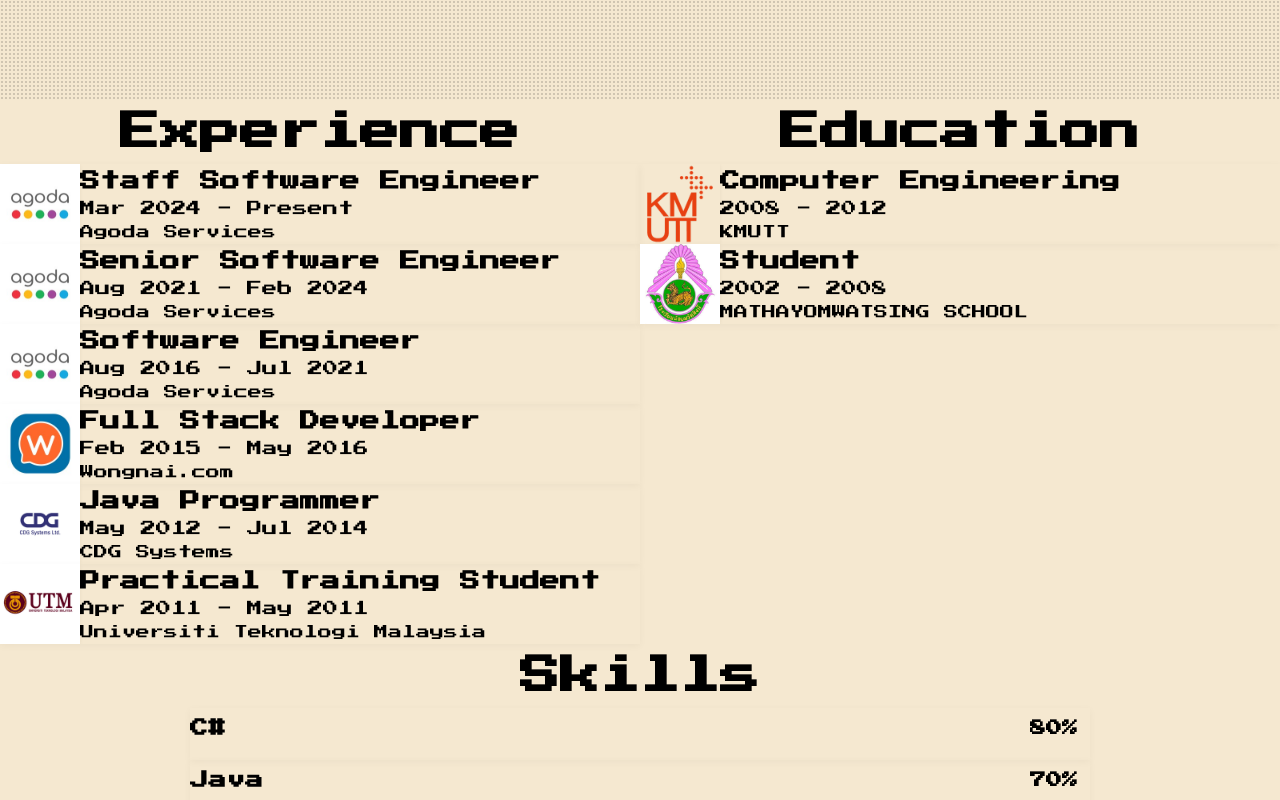
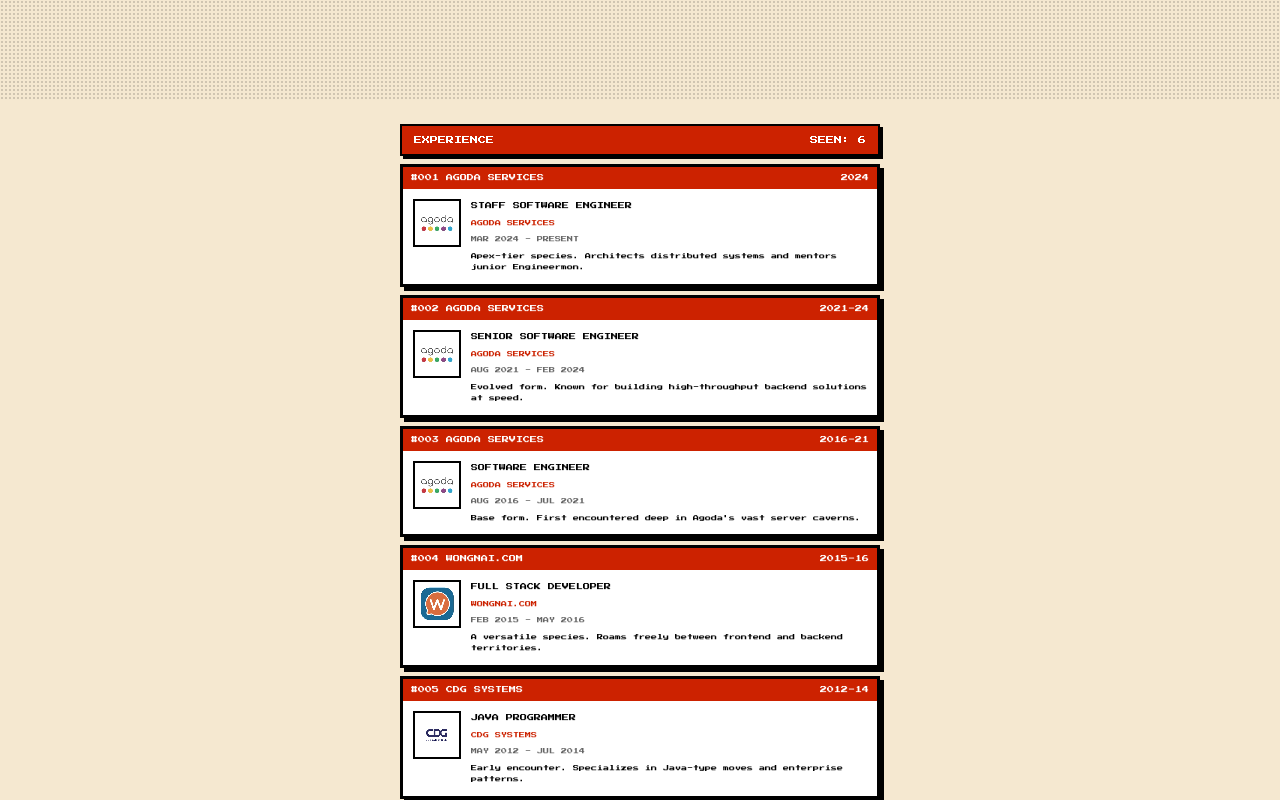
Before and after one commit to Akrawit/akrawit.github.io, a Next.js app: page / in a window 1280 px wide. Shown: the part 700-1500 px from the top of the page. Built offline with nearby package versions, Linux system fonts and the light colour scheme.

Commit message:
feat: experience section as Pokedex entries

```diff
--- a/pages/experience/experience.js
+++ b/pages/experience/experience.js
@@ -8,7 +8,8 @@
     company: "Agoda Services",
     url: "https://www.linkedin.com/company/agoda",
     imageSource: "/agoda.png",
-    alt: "agoda-logo"
+    alt: "agoda-logo",
+    flavor: "Apex-tier species. Architects distributed systems and mentors junior Engineermon."
   },
   {
     title: "Senior Software Engineer",
@@ -16,7 +17,8 @@
     company: "Agoda Services",
     url: "https://www.linkedin.com/company/agoda",
     imageSource: "/agoda.png",
-    alt: "agoda-logo"
+    alt: "agoda-logo",
+    flavor: "Evolved form. Known for building high-throughput backend solutions at speed."
   },
   {
     title: "Software Engineer",
@@ -24,7 +26,8 @@
     company: "Agoda Services",
     url: "https://www.linkedin.com/company/agoda",
     imageSource: "/agoda.png",
-    alt: "agoda-logo"
+    alt: "agoda-logo",
+    flavor: "Base form. First encountered deep in Agoda's vast server caverns."
   },
   {
     title: "Full Stack Developer",
@@ -32,7 +35,8 @@
     company: "Wongnai.com",
     url: "https://www.linkedin.com/company/wongnai.com/",
     imageSource: "/wongnai.png",
-    alt: "wongnai-logo"
+    alt: "wongnai-logo",
+    flavor: "A versatile species. Roams freely between frontend and backend territories."
   },
   {
     title: "Java Programmer",
@@ -40,7 +44,8 @@
     company: "CDG Systems",
     url: "https://www.linkedin.com/company/cdg-systems-cdgs-/",
     imageSource: "/cdgs.png",
-    alt: "cdgs-logo"
+    alt: "cdgs-logo",
+    flavor: "Early encounter. Specializes in Java-type moves and enterprise patterns."
   },
   {
     title: "Practical Training Student",
@@ -48,7 +53,8 @@
     company: "Universiti Teknologi Malaysia",
     url: "https://www.linkedin.com/school/universiti-teknologi-malaysia/",
     imageSource: "/utm.png",
-    alt: "utm-logo"
+    alt: "utm-logo",
+    flavor: "Rookie stage. Where skills were first put to the real-world test."
   }
 ];
 
@@ -59,7 +65,8 @@
     company: "KMUTT",
     url: "https://www.linkedin.com/school/kmutt/",
     imageSource: "/kmutt.png",
-    alt: "kmutt-logo"
+    alt: "kmutt-logo",
+    flavor: "Origin story. The place where the Engineermon journey first began."
   },
   {
     title: "Student",
@@ -67,45 +74,33 @@
     company: "MATHAYOMWATSING SCHOOL",
     url: "https://www.mws.ac.th/",
     imageSource: "/mws.jpg",
-    alt: "mws-logo"
+    alt: "mws-logo",
+    flavor: "Pre-evolution era. Before the coding journey had even started."
   }
 ];
 
 export default function Experience() {
   return (
-    <section className={styles.second}>
-      <div>
-        <h2>Experience</h2>
+    <section id="experience" className={styles.second}>
+      <div className={styles.sectionHeader}>
+        <span>EXPERIENCE</span>
+        <span>SEEN: {experienceData.length}</span>
+      </div>
       <ul className={styles.experiencelist}>
         {experienceData.map((data, index) => (
-            <ExperienceCard
-              key={index}
-              title={data.title}
-              period={data.period}
-              company={data.company}
-              url={data.url}
-              imageSource={data.imageSource}
-              alt={data.alt}
-            />
+          <ExperienceCard key={index} index={index} isEdu={false} {...data} />
         ))}
       </ul>
+
+      <div className={`${styles.sectionHeader} ${styles.sectionHeaderEdu}`}>
+        <span>EDUCATION</span>
+        <span>SEEN: {educationData.length}</span>
       </div>
-      <div>
-        <h2>Education</h2>
       <ul className={styles.experiencelist}>
         {educationData.map((data, index) => (
-            <ExperienceCard
-              key={index}
-              title={data.title}
-              period={data.period}
-              company={data.company}
-              url={data.url}
-              imageSource={data.imageSource}
-              alt={data.alt}
-            />
+          <ExperienceCard key={index} index={index} isEdu={true} {...data} />
         ))}
       </ul>
-      </div>
     </section>
   );
 }
--- a/pages/experience/experienceCard.js
+++ b/pages/experience/experienceCard.js
@@ -1,18 +1,32 @@
-import styles from "../../styles/Experience.module.css"
+import styles from "../../styles/Experience.module.css";
 
-export default function ExperienceCard(props) {
-    return (
-        <li className={styles.experience}>
-            <div>
-                <a href={props.url} target="_blank">
-                    <img src={props.imageSource} alt={props.alt} className={styles.logo} />
-                </a>
-            </div>
-            <div className={styles.experienceinfo}>
-                <span className={styles.title}>{props.title} </span>
-                <span>{props.period}</span>
-                <span>{props.company}</span>
-            </div>
-        </li>
-    )
-};
+export default function ExperienceCard({ title, period, company, imageSource, alt, flavor, index, isEdu }) {
+  const num = isEdu
+    ? `#E${String(index + 1).padStart(2, '0')}`
+    : `#${String(index + 1).padStart(3, '0')}`;
+
+  const years = period.match(/\d{4}/g) || [];
+  const yearDisplay = years.length <= 1
+    ? (years[0] || period)
+    : `${years[0]}-${years[years.length - 1].slice(2)}`;
+
+  return (
+    <li className={styles.entry}>
+      <div className={`${styles.entryHeader} ${isEdu ? styles.entryHeaderEdu : ''}`}>
+        <span>{num} {company.toUpperCase()}</span>
+        <span>{yearDisplay}</span>
+      </div>
+      <div className={styles.entryBody}>
+        <img src={imageSource} alt={alt} className={styles.logo} />
+        <div className={styles.entryText}>
+          <div className={styles.entryTitle}>{title.toUpperCase()}</div>
+          <div className={`${styles.entryCompany} ${isEdu ? styles.entryCompanyEdu : ''}`}>
+            {company.toUpperCase()}
+          </div>
+          <div className={styles.entryPeriod}>{period.toUpperCase()}</div>
+          {flavor && <div className={styles.entryFlavor}>{flavor}</div>}
+        </div>
+      </div>
+    </li>
+  );
+}
--- a/styles/Experience.module.css
+++ b/styles/Experience.module.css
@@ -1,140 +1,85 @@
 .second {
-  padding: var(--spacing-xl) var(--spacing-md);
-  display: grid;
-  grid-template-columns: repeat(auto-fit, minmax(350px, 1fr));
-  gap: var(--spacing-lg);
-  width: 100%;
-  max-width: 1400px;
-  margin: 0 auto;
-  background: var(--color-light);
-  position: relative;
+  background: var(--poke-bg);
+  padding: 24px 16px;
+  display: flex;
+  flex-direction: column;
+  align-items: center;
 }
 
-.second > div {
-  position: relative;
-  z-index: 1;
+.sectionHeader {
+  background: var(--poke-red);
+  color: var(--poke-white);
+  font-size: 8px;
+  padding: 6px 12px;
+  border: 2px solid var(--poke-black);
+  display: flex;
+  justify-content: space-between;
+  width: 100%;
+  max-width: 480px;
+  margin-bottom: 8px;
+  box-shadow: 3px 3px 0 var(--poke-black);
 }
 
-.second h2 {
-  font-size: clamp(1.75rem, 4vw, 2.5rem);
-  font-weight: 700;
-  margin-bottom: var(--spacing-lg);
-  color: var(--color-primary);
-  text-align: center;
+.sectionHeaderEdu {
+  background: var(--poke-blue);
 }
 
 .experiencelist {
-  list-style: none;
-  padding: 0;
-  margin: 0;
+  width: 100%;
+  max-width: 480px;
   display: flex;
   flex-direction: column;
-  gap: var(--spacing-md);
+  gap: 8px;
+  margin-bottom: 24px;
 }
 
-.experience {
-  list-style: none;
-  padding: var(--spacing-md);
-  background: var(--color-white);
-  border: 1px solid var(--color-border-light);
-  border-radius: var(--radius-lg);
-  transition: all var(--transition-base);
-  display: flex;
-  align-items: center;
-  gap: var(--spacing-md);
-  cursor: pointer;
-  position: relative;
+.entry {
+  background: var(--poke-white);
+  border: 3px solid var(--poke-black);
+  box-shadow: 4px 4px 0 var(--poke-black);
   overflow: hidden;
-  box-shadow: 0 2px 8px rgba(0, 0, 0, 0.04);
 }
 
-.experience::before {
-  content: '';
-  position: absolute;
-  top: 0;
-  left: 0;
-  width: 4px;
-  height: 100%;
-  background: var(--color-primary);
-  transform: scaleY(0);
-  transition: transform var(--transition-base);
+.entryHeader {
+  background: var(--poke-red);
+  color: var(--poke-white);
+  font-size: 7px;
+  padding: 4px 8px;
+  display: flex;
+  justify-content: space-between;
 }
 
-.experience:hover {
-  border-color: var(--color-primary);
-  transform: translateY(-4px);
-  box-shadow: 0 8px 24px rgba(37, 125, 192, 0.15);
+.entryHeaderEdu {
+  background: var(--poke-blue);
 }
 
-.experience:hover::before {
-  transform: scaleY(1);
-}
-
-.experience:hover .logo {
-  transform: scale(1.05);
+.entryBody {
+  display: flex;
+  gap: 10px;
+  padding: 10px;
+  align-items: flex-start;
 }
 
 .logo {
-  width: 80px;
-  height: 80px;
-  border-radius: var(--radius-md);
+  width: 48px;
+  height: 48px;
+  border: 2px solid var(--poke-black);
   object-fit: contain;
-  background: var(--color-white);
-  padding: var(--spacing-xs);
   flex-shrink: 0;
-  transition: all var(--transition-base);
-  border: 1px solid var(--color-border-light);
-  box-shadow: 0 1px 4px rgba(0, 0, 0, 0.05);
+  image-rendering: pixelated;
+  filter: contrast(1.1) saturate(0.7);
+  background: #eee;
 }
 
-.experienceinfo {
+.entryText {
+  flex: 1;
   display: flex;
   flex-direction: column;
-  gap: var(--spacing-xs);
-  flex: 1;
+  gap: 4px;
 }
 
-.experienceinfo span {
-  line-height: 1.6;
-  color: var(--color-text);
-}
-
-.experienceinfo .title {
-  font-size: 1.25rem;
-  font-weight: 600;
-  color: var(--color-primary);
-  margin-bottom: var(--spacing-xs);
-}
-
-.experienceinfo span:not(.title) {
-  font-size: 0.95rem;
-  color: var(--color-text-light);
-}
-
-.experienceinfo span:last-child {
-  font-size: 0.875rem;
-  color: var(--color-primary);
-  font-weight: 500;
-}
-
-@media screen and (max-width: 768px) {
-  .second {
-    grid-template-columns: 1fr;
-    padding: var(--spacing-lg) var(--spacing-sm);
-    gap: var(--spacing-md);
-  }
-
-  .experience {
-    padding: var(--spacing-sm);
-    gap: var(--spacing-sm);
-  }
-
-  .logo {
-    width: 64px;
-    height: 64px;
-  }
-
-  .experienceinfo .title {
-    font-size: 1.1rem;
-  }
-}
+.entryTitle   { font-size: 7px; color: var(--poke-black); }
+.entryCompany { font-size: 6px; color: var(--poke-red); }
+.entryCompanyEdu { color: var(--poke-blue); }
+.entryPeriod  { font-size: 6px; color: var(--poke-muted); }
+.entryFlavor  { font-size: 6px; color: var(--poke-black); line-height: 1.9; margin-top: 2px; }
```
Lines whose indentation alone changed are shown as unchanged.
